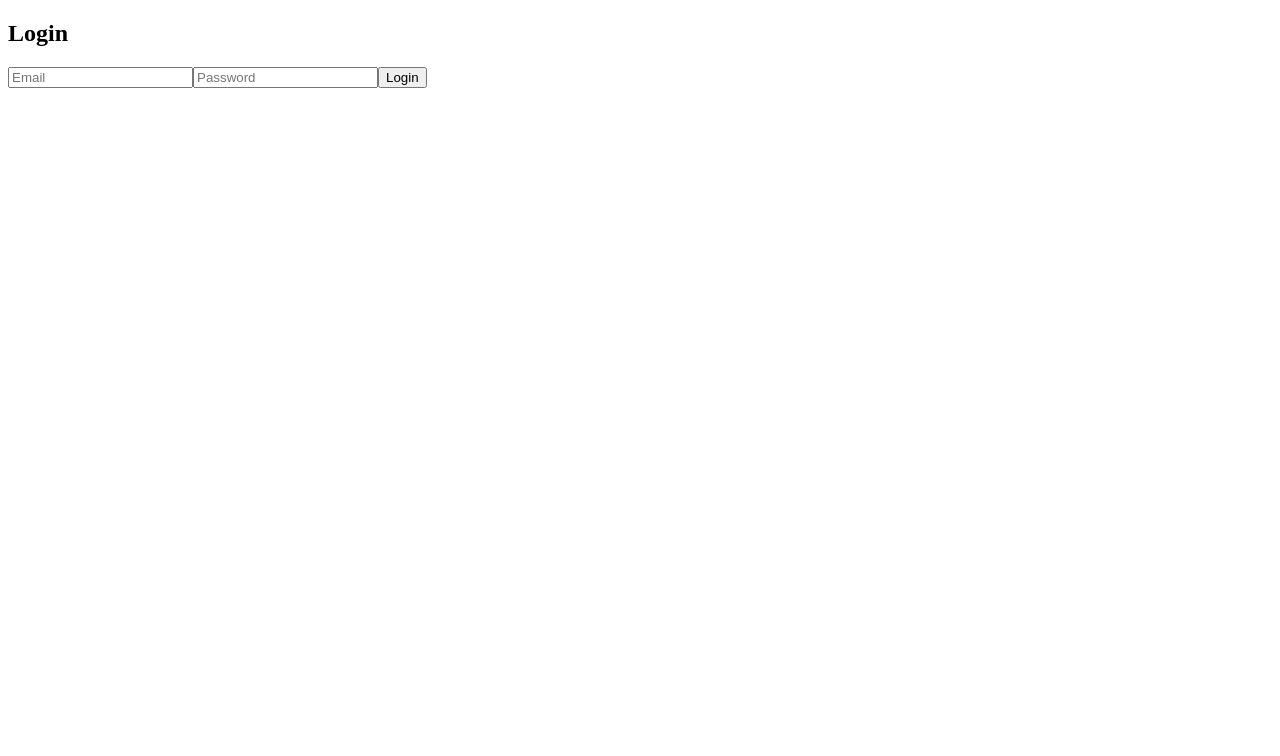
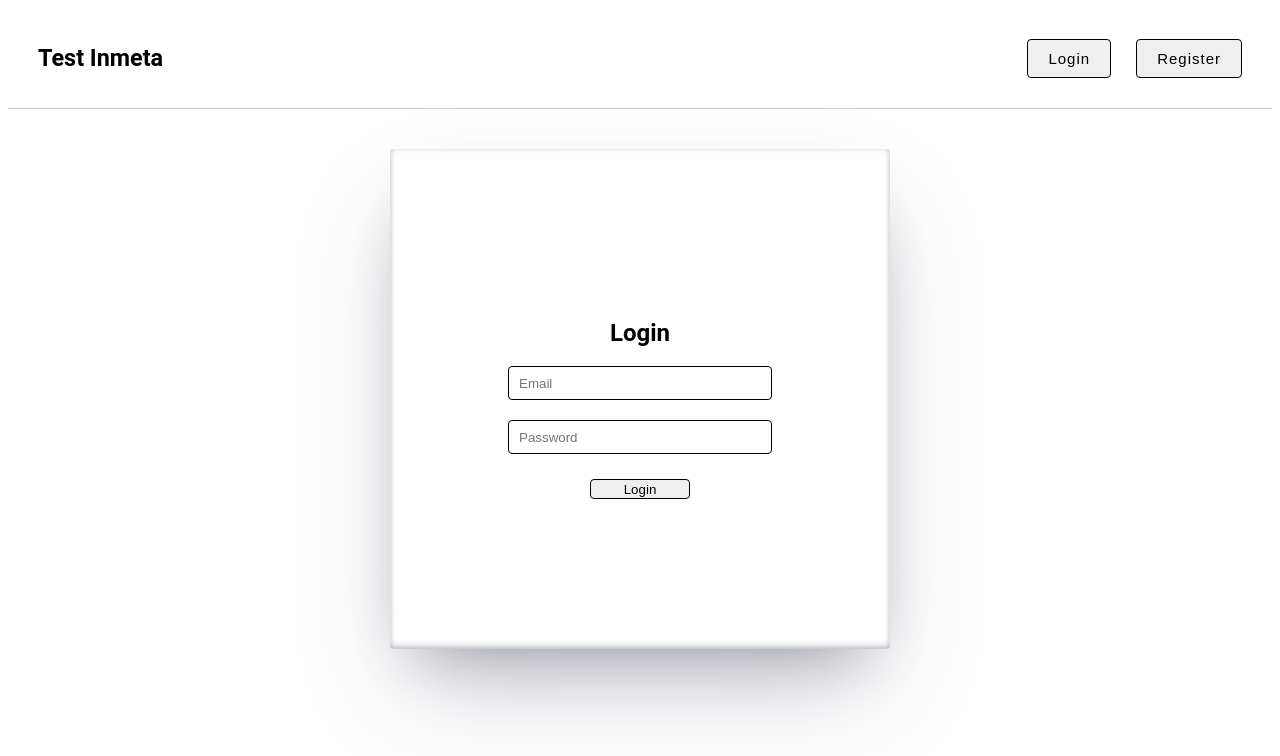
Before and after one commit to MrGhostsnow/test-inmeta, a React (Create React App) app: page /login in a window 1280 px wide. Shown: the top 756 px of the page. Built offline with nearby package versions, Linux system fonts and the light colour scheme.

Commit message:
feat: add styles on login and register

```diff
--- a/package.json
+++ b/package.json
@@ -15,6 +15,7 @@
     "react-dom": "^18.2.0",
     "react-router-dom": "^6.22.1",
     "react-scripts": "5.0.1",
+    "styled-components": "^6.1.8",
     "typescript": "^4.9.5",
     "web-vitals": "^2.1.4"
   },
--- a/src/App.tsx
+++ b/src/App.tsx
@@ -5,10 +5,12 @@ import Register from "./components/Register";
 import CardList from "./components/CardList";
 import TradeList from "./components/TradeList";
 import TradeForm from "./components/TradeForm";
+import NavBar from "./components/NavBar";
 
 const App: React.FC = () => {
   return (
     <Router>
+      <NavBar />
       <Routes>
         <Route path="/login" element={<Login />} />
         <Route path="/register" element={<Register />} />
--- a/src/components/Login/index.tsx
+++ b/src/components/Login/index.tsx
@@ -1,5 +1,14 @@
 import React, { useState } from "react";
-import axios from "../../AxiosConfig";
+import axios from "axios";
+import {
+  ContainerLogin,
+  SectionFormLogin,
+  TitleLogin,
+  ContainerForm,
+  FormLogin,
+  InputLogin,
+  ButtonLogin,
+} from "./styles";
 
 const Login: React.FC = () => {
   const [email, setEmail] = useState<string>("");
@@ -8,39 +17,63 @@ const Login: React.FC = () => {
   const handleLogin = async (e: React.FormEvent) => {
     e.preventDefault();
     try {
-      const response = await axios.post("/login", {
-        email,
-        password,
-      });
-      const token = response.data.token;
-      // Salvar o token em localStorage ou contexto para uso futuro
-      console.log("Login successful, token:", token);
+      const response = await fetch(
+        "https://cards-marketplace-api.onrender.com/login",
+        {
+          method: "POST",
+          headers: {
+            "Content-Type": "application/json",
+          },
+          body: JSON.stringify({
+            email: email,
+            password: password,
+          }),
+        }
+      );
+
+      if (!response.ok) {
+        throw new Error("Failed to login");
+      }
+
+      const data = await response.json();
+      const token = data.token;
+      const user = data.user;
+      console.log("Login successful");
+      console.log("JWT token:", token);
+      console.log("User:", user);
+
+      // Armazenar o token JWT no localStorage para autenticação futura
+      localStorage.setItem("jwtToken", token);
     } catch (error) {
       console.error("Login failed:", error);
     }
   };
 
   return (
-    <div>
-      <h2>Login</h2>
-      <form onSubmit={handleLogin}>
-        <input
+    <ContainerLogin>
+      <SectionFormLogin>
+        <TitleLogin>Login</TitleLogin>
+        <FormLogin onSubmit={handleLogin}>
+          <ContainerForm>
+            <InputLogin
               type="email"
               value={email}
-          onChange={(e) => setEmail(e.target.value)}
+              onChange={(e: any) => setEmail(e.target.value)}
               placeholder="Email"
               required
             />
-        <input
+            <InputLogin
               type="password"
               value={password}
-          onChange={(e) => setPassword(e.target.value)}
+              onChange={(e: any) => setPassword(e.target.value)}
               placeholder="Password"
               required
             />
-        <button type="submit">Login</button>
-      </form>
-    </div>
+          </ContainerForm>
+          <ButtonLogin type="submit">Login</ButtonLogin>
+        </FormLogin>
+      </SectionFormLogin>
+    </ContainerLogin>
   );
 };
 
--- /dev/null
+++ b/src/components/Login/styles.ts
@@ -0,0 +1,60 @@
+import styled from 'styled-components';
+
+export const ContainerLogin = styled.div`
+    display: flex;
+    flex-direction: column;
+    align-items: center;
+    justify-content: center;
+    padding-top: 40px;
+`;
+
+export const SectionFormLogin = styled.section`
+    display: flex;
+    flex-direction: column;
+    align-items: center;
+    justify-content: center;
+    height: 500px;
+    width: 500px;
+    border-radius: 4px;
+    box-shadow: rgba(50, 50, 93, 0.25)
+     0px 50px 100px -20px, rgba(0, 0, 0, 0.3)
+      0px 30px 60px -30px, rgba(10, 37, 64, 0.35)
+       0px -2px 6px 0px inset;
+`;
+
+export const TitleLogin = styled.h2`
+    font-family: 'Roboto', sans-serif;
+`;
+
+export const ContainerForm = styled.div`
+    display: flex;
+    flex-direction: column;
+    justify-content: center;
+    align-items: center;
+    gap: 20px;
+`;
+
+export const FormLogin = styled.form`
+    display: flex;
+    flex-direction: column;
+    justify-content: space-between;
+    align-items: center;
+    gap: 25px;
+`;
+
+export const InputLogin = styled.input`
+    width: 250px;
+    height: 30px;
+    padding-left: 10px;
+    border-radius: 4px;
+    border: 1px solid;
+
+`;
+
+export const ButtonLogin = styled.button`
+    width: 100px;
+    height: 20px;
+    border-radius: 4px;
+    border: 1px solid;
+    cursor: pointer;
+`;
--- /dev/null
+++ b/src/components/NavBar/index.tsx
@@ -0,0 +1,29 @@
+import {
+  ButtonLogin,
+  ButtonRegister,
+  ContainerNav,
+  SectionLogo,
+  SectionRegister,
+} from "./styles";
+
+const NavBar: React.FC = () => {
+  return (
+    <ContainerNav>
+      <SectionLogo>
+        <a href="/">
+          <h1>Test Inmeta</h1>
+        </a>
+      </SectionLogo>
+      <SectionRegister>
+        <a href="/login">
+          <ButtonLogin>Login</ButtonLogin>
+        </a>
+        <a href="/register">
+          <ButtonRegister>Register</ButtonRegister>
+        </a>
+      </SectionRegister>
+    </ContainerNav>
+  );
+};
+
+export default NavBar;
--- /dev/null
+++ b/src/components/NavBar/styles.ts
@@ -0,0 +1,69 @@
+import styled from 'styled-components';
+
+
+export const ContainerNav = styled.nav`
+    display: flex;
+    justify-content: space-between;
+    align-items: center;
+    height: 100px;
+    width: 100%;
+    border-bottom: 1px solid rgba(0, 0, 0, 0.2);
+`;
+
+export const SectionLogo = styled.section`
+    display: flex;
+    align-items: center;
+    justify-content: center;
+    padding-left: 30px;
+
+    a {
+        text-decoration: none;
+        color: black;
+        font-weight: bold;
+        font-size: 20px;
+        font-family: 'Roboto', sans-serif;
+    }
+`;
+
+export const SectionRegister = styled.section`
+    display: flex;
+    align-items: center;
+    justify-content: center;
+    padding-right: 30px;
+    gap: 25px;
+`;
+
+export const ButtonLogin = styled.button`
+color: #000;
+border: 1px solid ;
+padding: 10px 20px;
+border-radius: 4px;
+display: inline-block;
+font-size: 14px;
+letter-spacing: 1px;
+cursor: pointer;
+box-shadow: inset 0 0 0 0 ;
+-webkit-transition: ease-out 0.4s;
+-moz-transition: ease-out 0.4s;
+transition: ease-out 0.4s;
+font-size: 15px;
+
+`;
+
+export const ButtonRegister = styled.button`
+color: #000;
+border: 1px solid ;
+padding: 10px 20px;
+border-radius: 4px;
+display: inline-block;
+font-size: 14px;
+letter-spacing: 1px;
+cursor: pointer;
+box-shadow: inset 0 0 0 0 ;
+-webkit-transition: ease-out 0.4s;
+-moz-transition: ease-out 0.4s;
+transition: ease-out 0.4s;
+font-size: 15px;
+
+
+`;
--- a/src/components/Register/index.tsx
+++ b/src/components/Register/index.tsx
@@ -1,5 +1,13 @@
 import React, { useState } from "react";
-import axios from "../../AxiosConfig";
+import axios from "axios";
+import {
+  ContainerRegister,
+  SectionFormRegister,
+  TitleRegister,
+  FormRegister,
+  InputRegister,
+  ButtonRegister,
+} from "./styles";
 
 const Register: React.FC = () => {
   const [name, setName] = useState<string>("");
@@ -9,12 +17,27 @@ const Register: React.FC = () => {
   const handleRegister = async (e: React.FormEvent) => {
     e.preventDefault();
     try {
-      const response = await axios.post("/register", {
+      const response = await fetch(
+        "https://cards-marketplace-api.onrender.com/register",
+        {
+          method: "POST",
+          headers: {
+            "Content-Type": "application/json",
+          },
+          body: JSON.stringify({
             name,
             email,
             password,
-      });
-      const userId = response.data.userId;
+          }),
+        }
+      );
+
+      if (!response.ok) {
+        throw new Error("Registration failed");
+      }
+
+      const data = await response.json();
+      const userId = data.userId;
       console.log("Registration successful, userId:", userId);
     } catch (error) {
       console.error("Registration failed:", error);
@@ -22,33 +45,41 @@ const Register: React.FC = () => {
   };
 
   return (
-    <div>
-      <h2>Register</h2>
-      <form onSubmit={handleRegister}>
-        <input
+    <ContainerRegister>
+      <SectionFormRegister>
+        <TitleRegister>Register</TitleRegister>
+        <FormRegister onSubmit={handleRegister}>
+          <InputRegister
             type="text"
             value={name}
-          onChange={(e) => setName(e.target.value)}
+            onChange={(e: React.ChangeEvent<HTMLInputElement>) =>
+              setName(e.target.value)
+            }
             placeholder="Name"
             required
           />
-        <input
+          <InputRegister
             type="email"
             value={email}
-          onChange={(e) => setEmail(e.target.value)}
+            onChange={(e: React.ChangeEvent<HTMLInputElement>) =>
+              setEmail(e.target.value)
+            }
             placeholder="Email"
             required
           />
-        <input
+          <InputRegister
             type="password"
             value={password}
-          onChange={(e) => setPassword(e.target.value)}
+            onChange={(e: React.ChangeEvent<HTMLInputElement>) =>
+              setPassword(e.target.value)
+            }
             placeholder="Password"
             required
           />
-        <button type="submit">Register</button>
-      </form>
-    </div>
+          <ButtonRegister type="submit">Register</ButtonRegister>
+        </FormRegister>
+      </SectionFormRegister>
+    </ContainerRegister>
   );
 };
 
--- /dev/null
+++ b/src/components/Register/styles.ts
@@ -0,0 +1,60 @@
+import styled from 'styled-components'
+
+export const ContainerRegister = styled.div`
+    display: flex;
+    flex-direction: column;
+    align-items: center;
+    justify-content: center;
+    padding-top: 40px;
+`;
+
+export const SectionFormRegister = styled.section`
+    display: flex;
+    flex-direction: column;
+    align-items: center;
+    justify-content: center;
+    height: 500px;
+    width: 500px;
+    border-radius: 4px;
+    box-shadow: rgba(50, 50, 93, 0.25)
+     0px 50px 100px -20px, rgba(0, 0, 0, 0.3)
+      0px 30px 60px -30px, rgba(10, 37, 64, 0.35)
+       0px -2px 6px 0px inset;
+`;
+
+export const TitleRegister = styled.h2`
+    font-family: 'Roboto', sans-serif;
+`;
+
+export const ContainerForm = styled.div`
+    display: flex;
+    flex-direction: column;
+    justify-content: center;
+    align-items: center;
+    gap: 20px;
+`;
+
+export const FormRegister = styled.form`
+    display: flex;
+    flex-direction: column;
+    justify-content: space-between;
+    align-items: center;
+    gap: 25px;
+`;
+
+export const InputRegister = styled.input`
+    width: 250px;
+    height: 30px;
+    padding-left: 10px;
+    border-radius: 4px;
+    border: 1px solid;
+
+`;
+
+export const ButtonRegister = styled.button`
+    width: 100px;
+    height: 20px;
+    border-radius: 4px;
+    border: 1px solid;
+    cursor: pointer;
+`;
```
Also changed, not shown: 1 other file (tests, documents, lock files or other folders). Lines whose indentation alone changed are shown as unchanged.
